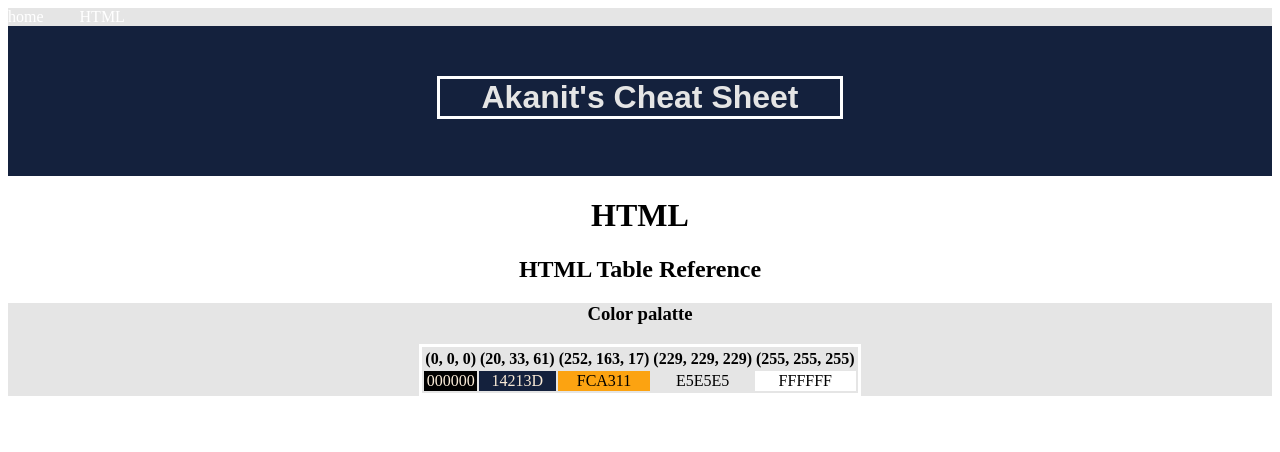
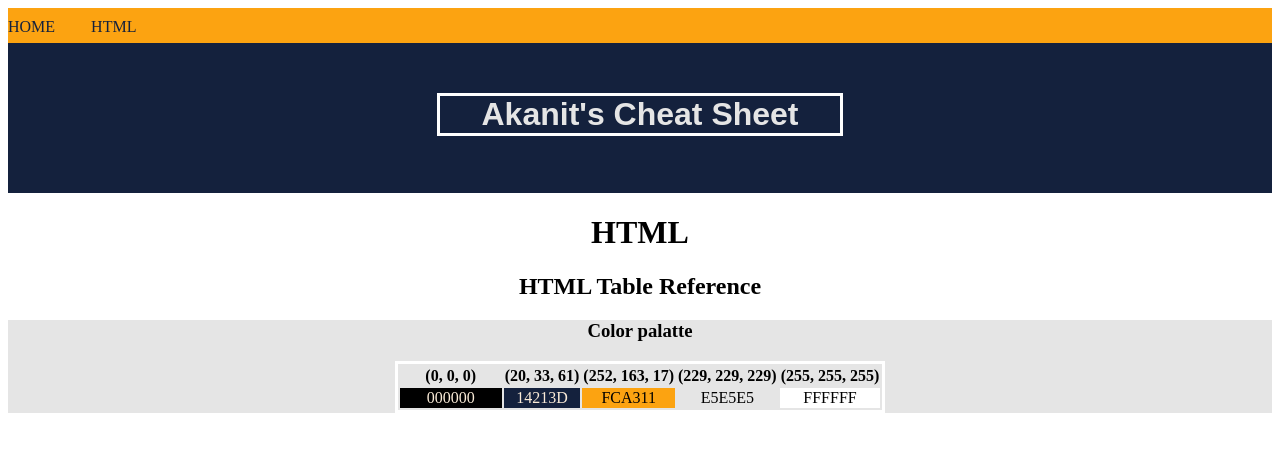
Before and after one commit to StevTobs/fullstack_cheatsheet, a plain HTML site: page index.html in a window 1280 px wide. Drawn offline with Linux system fonts and the light colour scheme.

Commit message:
edit from MAC

```diff
--- a/index.html
+++ b/index.html
@@ -12,7 +12,7 @@
 <body>
 
     <nav>
-        <li>home</li>
+        <li>HOME</li>
         <li>HTML</li>
     </nav>
 
--- a/styles.css
+++ b/styles.css
@@ -1,13 +1,17 @@
 
 
 nav {
-    background-color: rgb(229, 229, 229);
+    background-color: rgb(252, 163, 17);
+    height: 35px;
 }
 nav li {
     display: inline;
     padding-right: 2rem;
-    color: rgb(255, 255, 255);
+    color: rgb(20, 33, 61);
     text-align: center;
+    top: 10px;
+    position: relative;
+    margin: 0 auto;
 }
 
 nav li:last-child {
@@ -71,6 +75,8 @@ table{
 
     color: antiquewhite;
     text-align: center;
+    width: 100px;
+
 
 }
 
```
